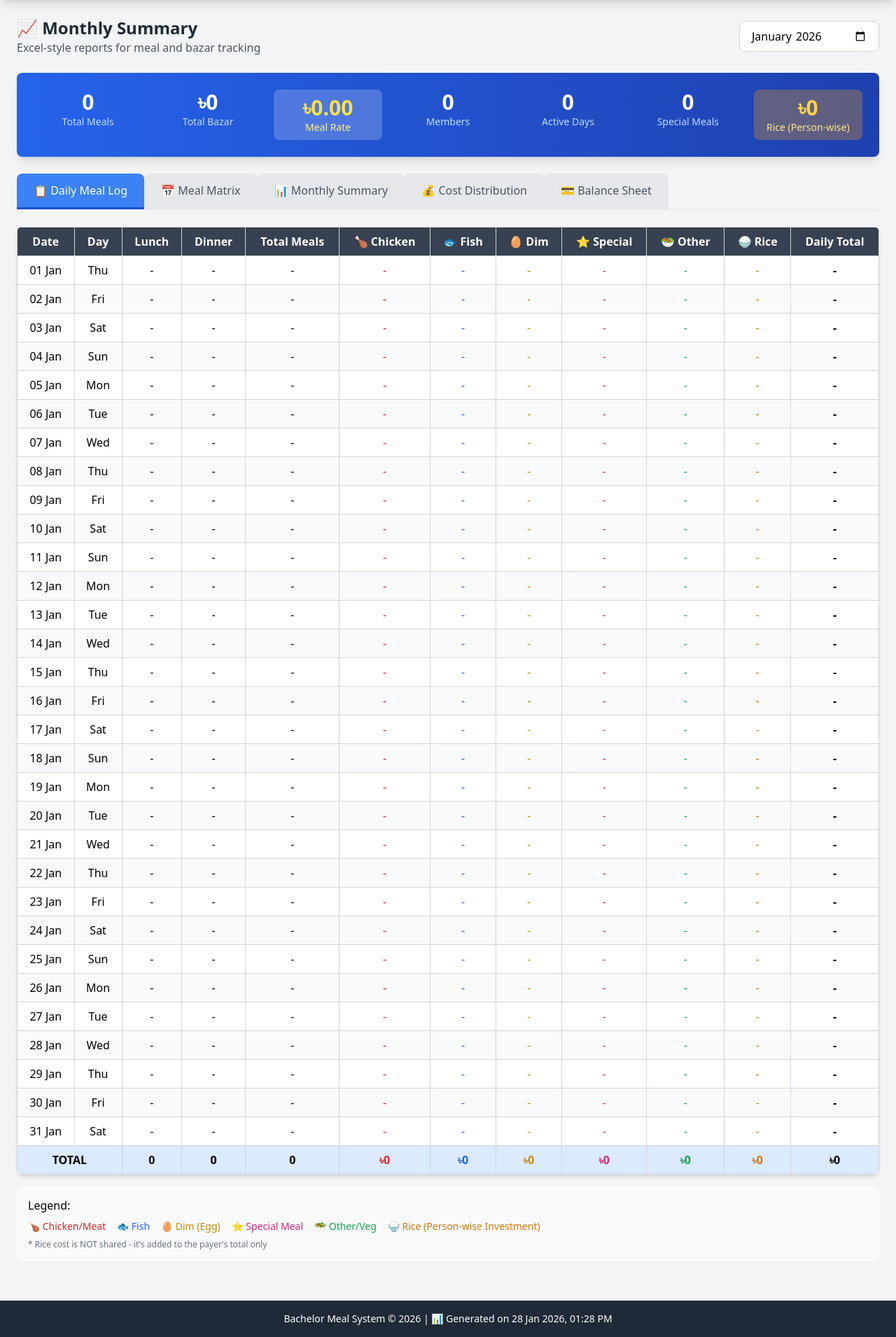
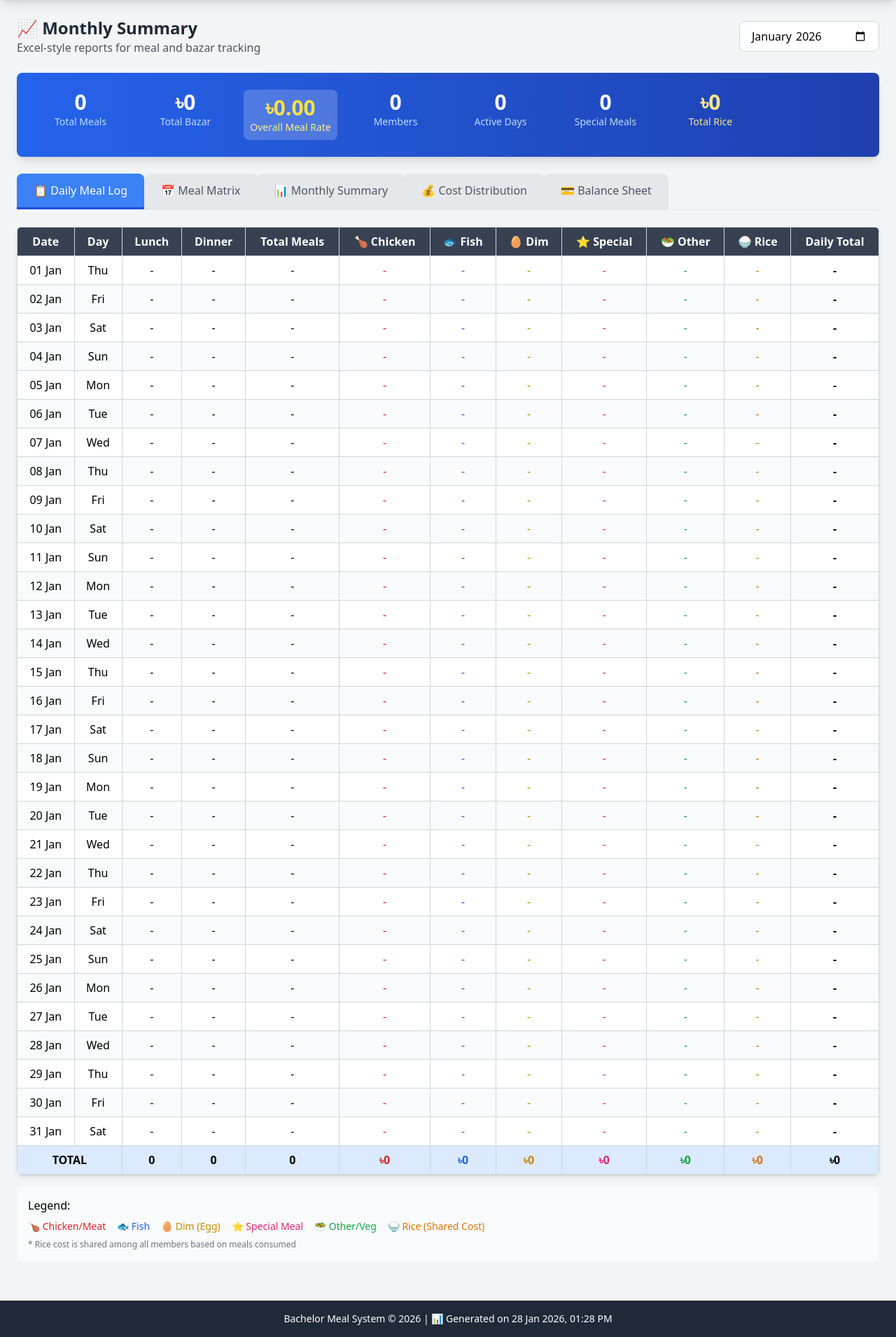
Before and after one commit to webpromahdi/bachelor-meal-system, a PHP site: page /summary.php in a window 1280 px wide. Shown: the part 64-1974 px from the top of the page at 70% size. Run offline with PHP 8.4, Linux system fonts and the light colour scheme; data that the repository does not hold is empty; some libraries are stand-ins or nearby versions.

Commit message:
fix(rice): cost logic and UI cleanup

```diff
--- a/public/summary.php
+++ b/public/summary.php
@@ -273,6 +273,12 @@ $total_monthly_meals = $all_regular_meals + $total_special_meals;
 $total_meal_based_cost = $meal_based_bazar;
 $overall_rate = ($total_monthly_meals > 0) ? $total_meal_based_cost / $total_monthly_meals : 0;
 
+// Rice meal rate calculation (rice is shared based on total meals eaten)
+// Rice Meal Count = Total Meals (everyone who eats uses rice)
+$total_rice_cost = $category_totals['rice'];
+$total_rice_meals = $total_monthly_meals; // Rice meals = All meals eaten
+$rice_meal_rate = ($total_rice_meals > 0) ? $total_rice_cost / $total_rice_meals : 0;
+
 // Cost distribution per person
 $cost_distribution = [];
 foreach ($person_meals as $pid => $data) {
@@ -282,15 +288,21 @@ foreach ($person_meals as $pid => $data) {
     $person_other = $data['lunch_other'] + $data['dinner_other'];
     $person_regular = $data['total_lunch'] + $data['total_dinner'];
     $person_special = $data['special_meals'];
+    $person_total_meals = $person_regular; // Total meals for this person (includes special in regular count already)
 
     $chicken_cost = $person_chicken * $chicken_rate;
     $fish_cost = $person_fish * $fish_rate;
     $dim_cost = $person_dim * $dim_rate;
     $other_cost = $person_regular * $other_rate;
     $special_cost = $person_special * $special_rate;
-    $rice_cost = $rice_costs[$pid] ?? 0;
 
-    $total_person_cost = $chicken_cost + $fish_cost + $dim_cost + $other_cost + $special_cost + $rice_cost;
+    // Rice cost is calculated based on meals eaten (not rice paid)
+    // Person Rice Cost = Person Total Meals × Rice Meal Rate
+    $rice_cost_calculated = $person_total_meals * $rice_meal_rate;
+    $rice_paid = $rice_costs[$pid] ?? 0; // Investment tracking
+
+    // Total cost includes calculated rice cost (not rice paid)
+    $total_person_cost = $chicken_cost + $fish_cost + $dim_cost + $other_cost + $special_cost + $rice_cost_calculated;
 
     $cost_distribution[$pid] = [
         'name' => $data['name'],
@@ -301,7 +313,8 @@ foreach ($person_meals as $pid => $data) {
         'dim_meals' => $person_dim,
         'dim_cost' => $dim_cost,
         'other_cost' => $other_cost,
-        'rice_cost' => $rice_cost,
+        'rice_paid' => $rice_paid,           // Amount invested in rice
+        'rice_cost' => $rice_cost_calculated, // Calculated cost based on meals
         'special_meals' => $person_special,
         'special_cost' => $special_cost,
         'total_meals' => $person_regular,
@@ -343,7 +356,8 @@ foreach ($cost_distribution as $pid => $data) {
         'total_paid' => $paid,
         'should_pay' => $should_pay,
         'balance' => $balance,
-        'rice_cost' => $data['rice_cost']
+        'rice_paid' => $data['rice_paid'],  // Investment amount
+        'rice_cost' => $data['rice_cost']   // Calculated cost
     ];
 }
 
@@ -501,7 +515,7 @@ $active_tab = $_GET['tab'] ?? 'daily';
 
         <!-- Overall Stats Banner -->
         <div class="bg-gradient-to-r from-blue-600 to-blue-800 text-white rounded-lg p-6 mb-6 shadow-lg">
-            <div class="grid grid-cols-2 md:grid-cols-7 gap-4 text-center">
+            <div class="grid grid-cols-2 md:grid-cols-4 lg:grid-cols-8 gap-4 text-center">
                 <div>
                     <div class="text-3xl font-bold"><?php echo $total_monthly_meals; ?></div>
                     <div class="text-blue-200 text-sm">Total Meals</div>
@@ -511,8 +525,8 @@ $active_tab = $_GET['tab'] ?? 'daily';
                     <div class="text-blue-200 text-sm">Total Bazar</div>
                 </div>
                 <div class="bg-white/20 rounded-lg p-2">
-                    <div class="text-3xl font-bold text-yellow-300">৳<?php echo number_format($overall_rate, 2); ?></div>
-                    <div class="text-yellow-200 text-sm font-medium">Meal Rate</div>
+                    <div class="text-3xl font-bold text-yellow-300">৳<?php echo number_format($overall_rate + $rice_meal_rate, 2);?></div>
+                    <div class="text-yellow-200 text-sm font-medium">Overall Meal Rate</div>
                 </div>
                 <div>
                     <div class="text-3xl font-bold"><?php echo count($persons); ?></div>
@@ -526,9 +540,9 @@ $active_tab = $_GET['tab'] ?? 'daily';
                     <div class="text-3xl font-bold"><?php echo $total_special_meals; ?></div>
                     <div class="text-blue-200 text-sm">Special Meals</div>
                 </div>
-                <div class="bg-amber-500/30 rounded-lg p-2">
-                    <div class="text-3xl font-bold text-amber-300">৳<?php echo number_format($category_totals['rice'], 0); ?></div>
-                    <div class="text-amber-200 text-sm font-medium">Rice (Person-wise)</div>
+                <div>
+                    <div class="text-3xl font-bold text-amber-200">৳<?php echo number_format($total_rice_cost, 0); ?></div>
+                    <div class="text-amber-200 text-sm">Total Rice</div>
                 </div>
             </div>
         </div>
@@ -667,9 +681,9 @@ $active_tab = $_GET['tab'] ?? 'daily';
                     <span class="text-yellow-600">🥚 Dim (Egg)</span>
                     <span class="text-pink-600">⭐ Special Meal</span>
                     <span class="text-green-600">🥗 Other/Veg</span>
-                    <span class="text-amber-600 font-medium">🍚 Rice (Person-wise Investment)</span>
+                    <span class="text-amber-600 font-medium">🍚 Rice (Shared Cost)</span>
                 </div>
-                <p class="text-xs text-gray-500 mt-2">* Rice cost is NOT shared - it's added to the payer's total only</p>
+                <p class="text-xs text-gray-500 mt-2">* Rice cost is shared among all members based on meals consumed</p>
             </div>
         <?php endif; ?>
 
@@ -834,10 +848,10 @@ $active_tab = $_GET['tab'] ?? 'daily';
                                 <td class="font-medium">৳<?php echo number_format($other_rate, 2); ?></td>
                             </tr>
                             <tr class="excel-row bg-amber-50">
-                                <td class="text-left">🍚 Rice (Chal) <span class="text-xs text-amber-600 font-bold">- Person-wise</span></td>
-                                <td class="text-amber-600 font-medium">৳<?php echo number_format($category_totals['rice'], 0); ?></td>
-                                <td class="text-gray-400">N/A</td>
-                                <td class="text-gray-400">N/A</td>
+                                <td class="text-left">🍚 Rice (Chal) <span class="text-xs text-amber-600 font-bold">- Shared Cost</span></td>
+                                <td class="text-amber-600 font-medium">৳<?php echo number_format($total_rice_cost, 0); ?></td>
+                                <td class="text-amber-700 font-medium"><?php echo $total_rice_meals; ?></td>
+                                <td class="font-bold text-amber-700 bg-amber-100">৳<?php echo number_format($rice_meal_rate, 2); ?></td>
                             </tr>
                         </tbody>
                         <tfoot>
@@ -934,7 +948,7 @@ $active_tab = $_GET['tab'] ?? 'daily';
                             <th class="excel-header">🥗 Cost</th>
                             <th class="excel-header">⭐ Meals</th>
                             <th class="excel-header">⭐ Cost</th>
-                            <th class="excel-header bg-amber-600">🍚 Rice Paid</th>
+                            <th class="excel-header bg-amber-700">🍚 Rice Cost</th>
                             <th class="excel-header">Total Meals</th>
                             <th class="excel-header">Total Cost</th>
                         </tr>
@@ -945,7 +959,8 @@ $active_tab = $_GET['tab'] ?? 'daily';
                         $total_fish_cost = 0;
                         $total_dim_cost = 0;
                         $total_other_cost = 0;
-                        $total_rice_cost = 0;
+                        $total_rice_paid_sum = 0;
+                        $total_rice_cost_sum = 0;
                         $total_special_cost = 0;
                         $total_overall_cost = 0;
                         $total_all_meals_dist = 0;
@@ -955,7 +970,8 @@ $active_tab = $_GET['tab'] ?? 'daily';
                             $total_fish_cost += $data['fish_cost'];
                             $total_dim_cost += $data['dim_cost'];
                             $total_other_cost += $data['other_cost'];
-                            $total_rice_cost += $data['rice_cost'];
+                            $total_rice_paid_sum += $data['rice_paid'];
+                            $total_rice_cost_sum += $data['rice_cost'];
                             $total_special_cost += $data['special_cost'];
                             $total_overall_cost += $data['total_cost'];
                             $total_all_meals_dist += $data['total_meals'];
@@ -971,7 +987,7 @@ $active_tab = $_GET['tab'] ?? 'daily';
                                 <td class="text-green-600">৳<?php echo number_format($data['other_cost'], 0); ?></td>
                                 <td class="text-pink-600"><?php echo $data['special_meals']; ?></td>
                                 <td class="text-pink-600">৳<?php echo number_format($data['special_cost'], 0); ?></td>
-                                <td class="text-amber-600 font-medium bg-amber-50">৳<?php echo number_format($data['rice_cost'], 0); ?></td>
+                                <td class="text-amber-700 font-medium bg-amber-100">৳<?php echo number_format($data['rice_cost'], 0); ?></td>
                                 <td class="font-medium"><?php echo $data['total_meals']; ?></td>
                                 <td class="font-bold">৳<?php echo number_format($data['total_cost'], 0); ?></td>
                             </tr>
@@ -989,7 +1005,7 @@ $active_tab = $_GET['tab'] ?? 'daily';
                             <td class="font-bold text-green-600">৳<?php echo number_format($total_other_cost, 0); ?></td>
                             <td class="font-bold"><?php echo $total_special_meals; ?></td>
                             <td class="font-bold text-pink-600">৳<?php echo number_format($total_special_cost, 0); ?></td>
-                            <td class="font-bold text-amber-600 bg-amber-100">৳<?php echo number_format($total_rice_cost, 0); ?></td>
+                            <td class="font-bold text-amber-700 bg-amber-200">৳<?php echo number_format($total_rice_cost_sum, 0); ?></td>
                             <td class="font-bold"><?php echo $total_all_meals_dist; ?></td>
                             <td class="font-bold">৳<?php echo number_format($total_overall_cost, 0); ?></td>
                         </tr>
@@ -1006,7 +1022,17 @@ $active_tab = $_GET['tab'] ?? 'daily';
                     <li>• <strong>Dim Cost:</strong> Person's dim meals × ৳<?php echo number_format($dim_rate, 2); ?>/meal</li>
                     <li>• <strong>Other Cost:</strong> Person's ALL meals × ৳<?php echo number_format($other_rate, 2); ?>/meal (shared cost)</li>
                     <li>• <strong>Special Cost:</strong> Person's special meals × ৳<?php echo number_format($special_rate, 2); ?>/meal</li>
+                    <li class="bg-amber-100 p-2 rounded mt-2">
+                        <strong class="text-amber-800">🍚 Rice Cost:</strong> Person's total meals × ৳<?php echo number_format($rice_meal_rate, 2); ?>/meal
+                        <span class="text-amber-600">(Rice is shared based on meals eaten)</span>
+                    </li>
                 </ul>
+                <div class="mt-3 pt-3 border-t border-blue-200">
+                    <p class="text-blue-600 text-xs">
+                        <strong>Note:</strong> Rice Cost is calculated based on meals consumed and included in Total Cost.
+                        Rice investments are tracked separately and flow into the Balance Sheet.
+                    </p>
+                </div>
             </div>
         <?php endif; ?>
 
@@ -1018,7 +1044,7 @@ $active_tab = $_GET['tab'] ?? 'daily';
                         <tr>
                             <th class="excel-header">Name</th>
                             <th class="excel-header">Total Paid</th>
-                            <th class="excel-header bg-amber-600">Rice Paid</th>
+                            <th class="excel-header bg-amber-600">🍚 Rice Paid</th>
                             <th class="excel-header">Should Pay</th>
                             <th class="excel-header">Balance</th>
                             <th class="excel-header">Status</th>
@@ -1028,12 +1054,14 @@ $active_tab = $_GET['tab'] ?? 'daily';
                         <?php
                         $total_paid = 0;
                         $total_should = 0;
-                        $total_rice_paid = 0;
+                        $total_rice_paid_bs = 0;
+                        $total_rice_cost_bs = 0;
 
                         foreach ($balance_sheet as $pid => $data):
                             $total_paid += $data['total_paid'];
                             $total_should += $data['should_pay'];
-                            $total_rice_paid += $data['rice_cost'];
+                            $total_rice_paid_bs += $data['rice_paid'];
+                            $total_rice_cost_bs += $data['rice_cost'];
 
                             $balance_class = 'zero';
                             $status = '⚖️ Settled';
@@ -1048,7 +1076,7 @@ $active_tab = $_GET['tab'] ?? 'daily';
                             <tr class="excel-row">
                                 <td class="text-left font-medium"><?php echo htmlspecialchars($data['name']); ?></td>
                                 <td class="text-green-600 font-medium">৳<?php echo number_format($data['total_paid'], 0); ?></td>
-                                <td class="text-amber-600 font-medium bg-amber-50">৳<?php echo number_format($data['rice_cost'], 0); ?></td>
+                                <td class="text-amber-500 bg-amber-50">৳<?php echo number_format($data['rice_paid'], 0); ?></td>
                                 <td class="text-red-600 font-medium">৳<?php echo number_format($data['should_pay'], 0); ?></td>
                                 <td class="<?php echo $balance_class; ?>">
                                     <?php
@@ -1069,7 +1097,7 @@ $active_tab = $_GET['tab'] ?? 'daily';
                         <tr class="total-row">
                             <td class="font-bold text-left">TOTAL</td>
                             <td class="font-bold text-green-600">৳<?php echo number_format($total_paid, 0); ?></td>
-                            <td class="font-bold text-amber-600 bg-amber-100">৳<?php echo number_format($total_rice_paid, 0); ?></td>
+                            <td class="font-bold text-amber-500 bg-amber-50">৳<?php echo number_format($total_rice_paid_bs, 0); ?></td>
                             <td class="font-bold text-red-600">৳<?php echo number_format($total_should, 0); ?></td>
                             <td class="font-bold">৳<?php echo number_format($total_paid - $total_should, 0); ?></td>
                             <td></td>
@@ -1094,6 +1122,12 @@ $active_tab = $_GET['tab'] ?? 'daily';
                         <span class="w-4 h-4 bg-gray-400 rounded mr-2"></span>
                         <span><strong class="zero">৳0</strong> = Account is settled</span>
                     </div>
+                </div>
+                <div class="mt-3 pt-3 border-t border-gray-300">
+                    <p class="text-gray-600 text-xs">
+                        <strong>🍚 Rice Paid:</strong> Amount invested for rice (included in Total Paid) |
+                        <strong>Should Pay:</strong> Includes calculated rice cost (৳<?php echo number_format($rice_meal_rate, 2); ?>/meal)
+                    </p>
                 </div>
             </div>
 
```
